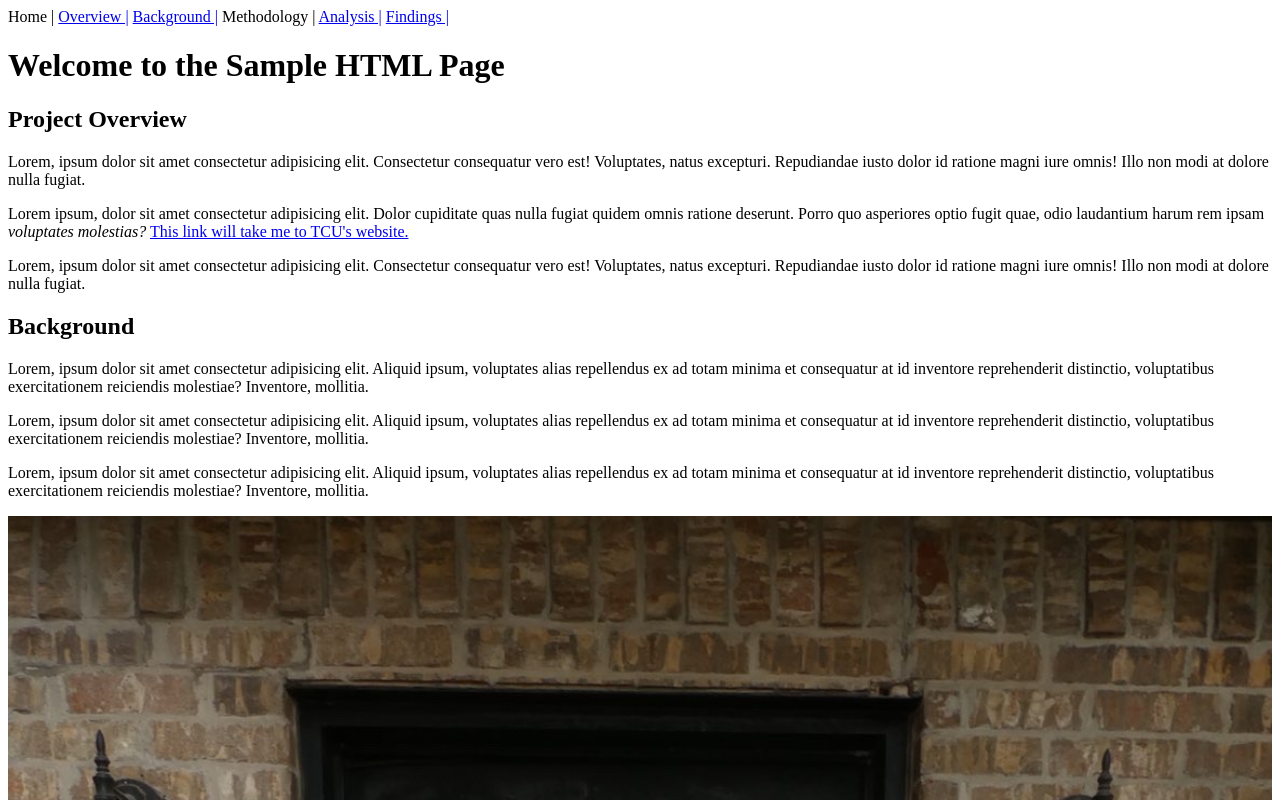
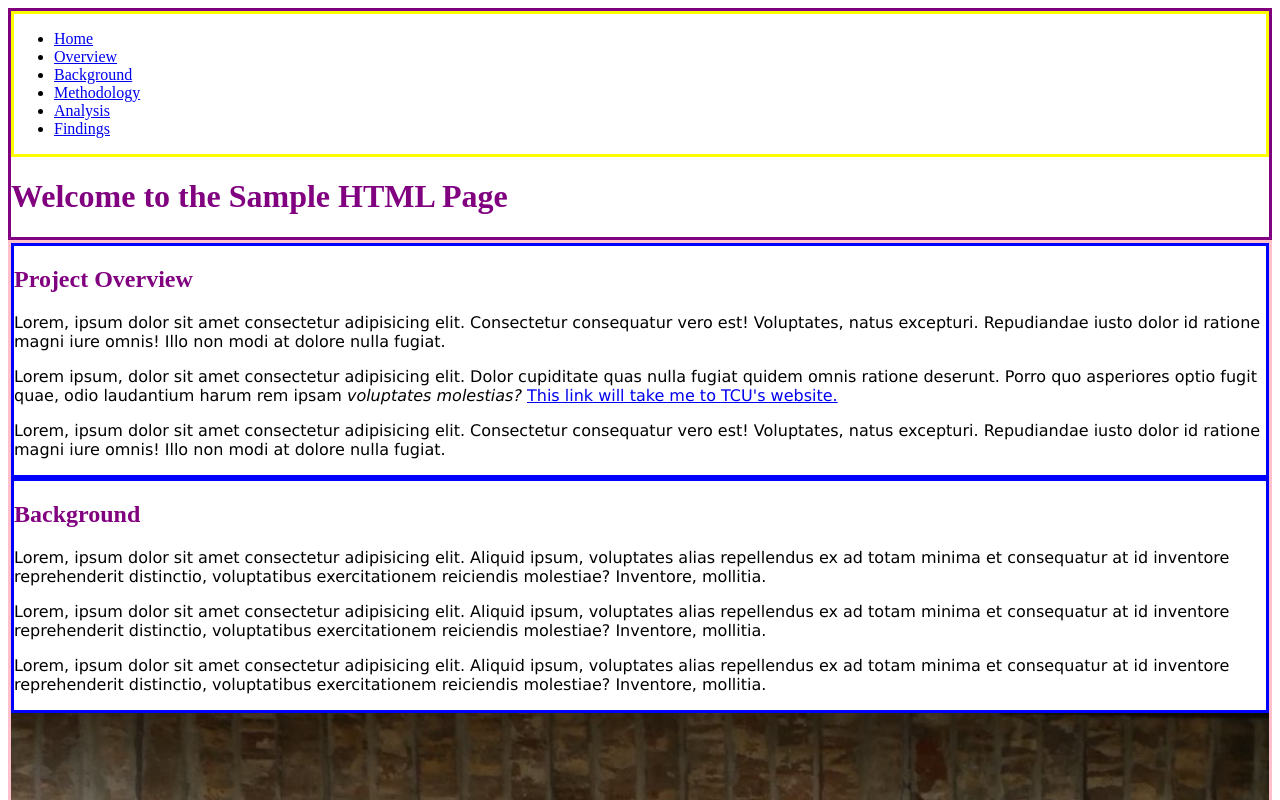
Before and after one commit to sftaglione/20833_Project, a plain HTML site: page index.html in a window 1280 px wide. Shown: the top 800 px of the page. Drawn offline with Linux system fonts and the light colour scheme.

Commit message:
HTML and CSS Updates
Refactored index.html to use semantic elements (header, main, footer, section) and improved navigation markup. Updated style.css to add distinct border colors for header, nav, main, section, and footer for better visual separation.

```diff
--- a/css/style.css
+++ b/css/style.css
@@ -6,3 +6,23 @@ h1, h2 {
 p {
     font-family:'Lucida Sans', 'Lucida Sans Regular', 'Lucida Grande', 'Lucida Sans Unicode', Geneva, Verdana, sans-serif;
 }
+
+header, footer {
+   border-style:solid;
+    border-color:purple;
+}
+
+nav {
+   border-style:solid;
+    border-color: yellow
+}
+
+main {
+   border-style:solid;
+    border-color: pink;
+}
+
+section {
+   border-style:solid;
+    border-color: blue;
+}
--- a/index.html
+++ b/index.html
@@ -5,27 +5,37 @@
     <meta name="viewport" content="width=device-width, initial-scale=1.0">
     <title>Project Home</title>
 
-        <link rel="stylesheet" href="styles.css">
+    <link rel="stylesheet" href="css/style.css">
+
 </head>
 <body>
 
+    <header>
+
 <nav>
 
-    Home |
+<ul>
 
-     <a href="overview">Overview |</a>
+<li><a href="home">Home </a></li>
 
-    <a href="background">Background |</a>
+<li><a href="overview">Overview </a></li>
 
-    <a href="methodology"></a>Methodology |</a>
+<li><a href="background">Background </a></li>
 
-    <a href="analysis">Analysis |</a>
+<li><a href="methodology">Methodology </a></li>
 
-    <a href="findings">Findings |</a>
+<li><a href="analysis">Analysis </a></li>
 
+<li><a href="findings">Findings </a></li>
+
+</ul>
 </nav>
 
 <h1>Welcome to the Sample HTML Page</h1>
+
+</header>
+
+<main>
 
 <section id="overview">
 
@@ -89,5 +99,18 @@
 <p>Lorem, ipsum dolor sit amet consectetur adipisicing elit. Aliquid ipsum, voluptates alias repellendus ex ad totam minima et consequatur at id inventore reprehenderit distinctio, voluptatibus exercitationem reiciendis molestiae? Inventore, mollitia.</p>
 
 </section>
+
+
+</main>
+
+
+<footer>
+
+<p>&copy; 2025 Project Home</p>
+<p>Contact me:<a href="mailto:s.f.taglione@tcu.edu">s.f.taglione@tcu.edu</a></p>
+
+</footer>
+
+
 </body>
 </html>
```
Lines whose indentation alone changed are shown as unchanged.
